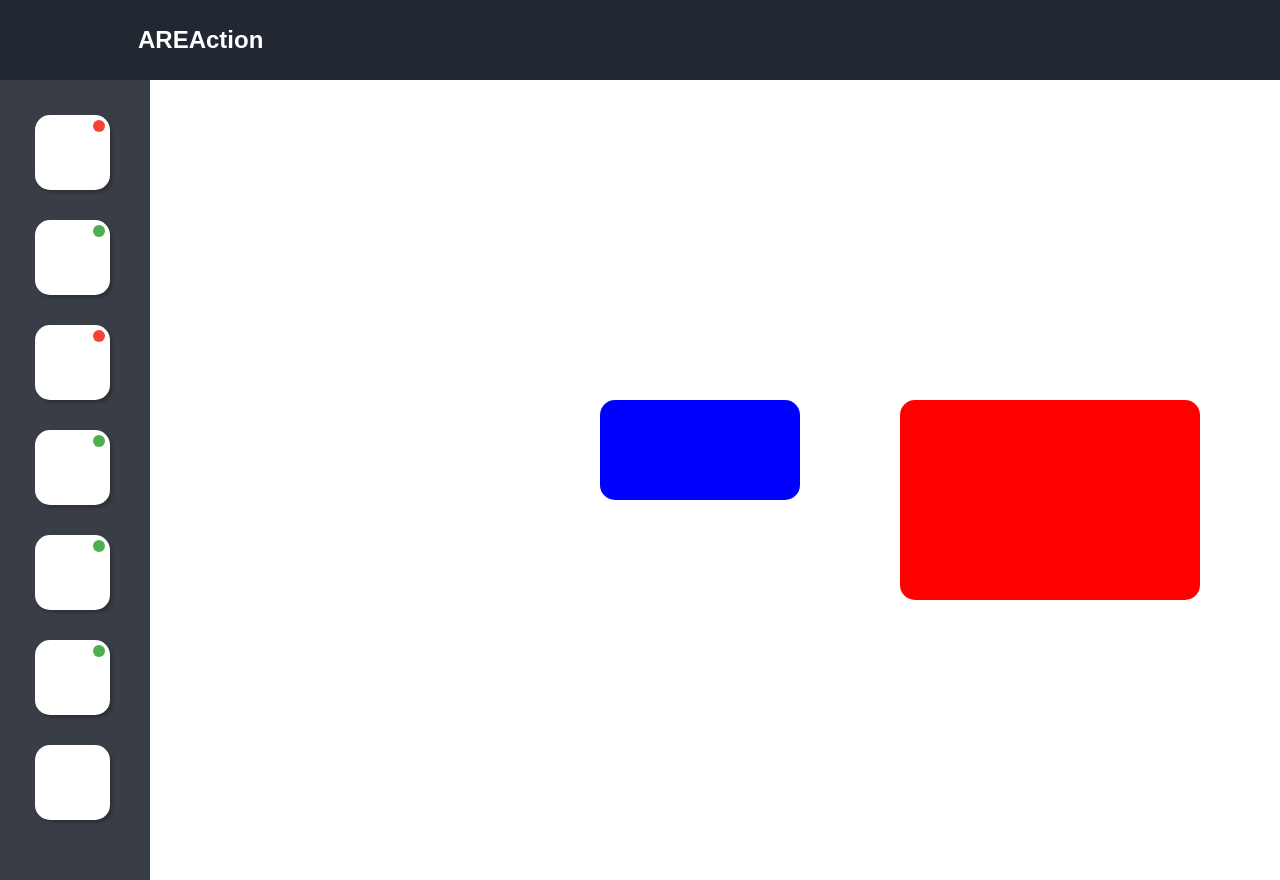
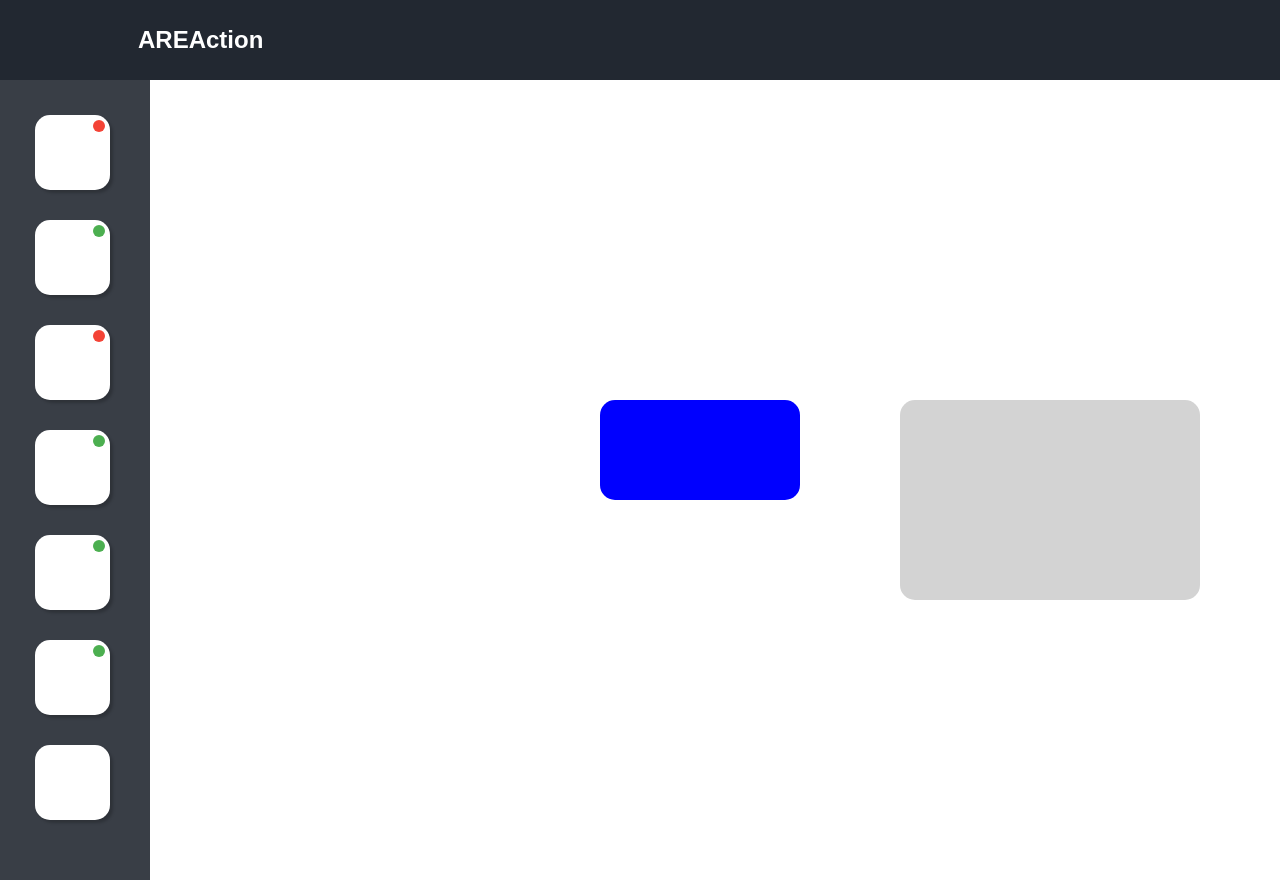
Before and after one commit to VictorHarri-Chal/AREA, a React (Create React App) app in the folder clientWeb/: page /dashboard in a window 1280 px wide. Shown: the top 880 px of the page. Built offline with nearby package versions, Linux system fonts and the light colour scheme; some icons are missing.

Commit message:
[UPDATE] delete useless styles

```diff
--- a/clientWeb/src/components/DragableRectangle/DragableRectElements.js
+++ b/clientWeb/src/components/DragableRectangle/DragableRectElements.js
@@ -5,27 +5,8 @@ export const DragableRectangleStyle = styled.div`
     height: ${props => props.height}px;
     left: ${props => props.left}px;
     top: ${props => props.top}px;
-    background: blue;
+    background: ${props => props.color};
     position: absolute;
     border-radius: 15px;
+    z-index : -3;
 `;
-
-export const DragableRectangleStyle2 = styled.div`
-    width: ${props => props.width}px;
-    height: ${props => props.height}px;
-    left: ${props => props.left}px;
-    top: ${props => props.top}px;
-    background: red;
-    position: absolute;
-    border-radius: 15px;
-`;
-
-export const DragableRectangleStyle3 = styled.div`
-    width: ${props => props.width}px;
-    height: ${props => props.height}px;
-    left: ${props => props.left}px;
-    top: ${props => props.top}px;
-    background: green;
-    position: absolute;
-    border-radius: 15px;
-`;
--- a/clientWeb/src/components/DragableRectangle/index.js
+++ b/clientWeb/src/components/DragableRectangle/index.js
@@ -1,5 +1,5 @@
 import React, { useState } from 'react';
-import { DragableRectangleStyle, DragableRectangleStyle2, DragableRectangleStyle3 } from './DragableRectElements';
+import { DragableRectangleStyle } from './DragableRectElements';
 
 const DragableRectangle = ({ index, rectanglePositions, setRectanglePositions}) => {
     const [rectanglePosition, setRectanglePosition] = useState({ x: rectanglePositions[index].x, y: rectanglePositions[index].y });
@@ -55,23 +55,23 @@ const DragableRectangle = ({ index, rectanglePositions, setRectanglePositions})
         <div>
             {rectanglePositions[index].type === '1' &&
                 <DragableRectangleStyle width={rectangleDimension.width} height={rectangleDimension.height}
-                    left={rectanglePosition.x} top={rectanglePosition.y}
+                    left={rectanglePosition.x} top={rectanglePosition.y} color={'blue'}
                     onMouseDown={handleMouseDown}
                     onMouseUp={handleMouseUp}
                     onMouseMove={handleMouseMove}
                 />
             }
             {rectanglePositions[index].type === '2' &&
-                <DragableRectangleStyle2 width={rectangleDimension.width} height={rectangleDimension.height}
-                    left={rectanglePosition.x} top={rectanglePosition.y}
+                <DragableRectangleStyle width={rectangleDimension.width} height={rectangleDimension.height}
+                    left={rectanglePosition.x} top={rectanglePosition.y} color={'lightgrey'}
                     onMouseDown={handleMouseDown}
                     onMouseUp={handleMouseUp}
                     onMouseMove={handleMouseMove}
                 />
             }
             {rectanglePositions[index].type === '3' &&
-                <DragableRectangleStyle3 width={rectangleDimension.width} height={rectangleDimension.height}
-                    left={rectanglePosition.x} top={rectanglePosition.y}
+                <DragableRectangleStyle width={rectangleDimension.width} height={rectangleDimension.height}
+                    left={rectanglePosition.x} top={rectanglePosition.y} color={'red'}
                     onMouseDown={handleMouseDown}
                     onMouseUp={handleMouseUp}
                     onMouseMove={handleMouseMove}
```
